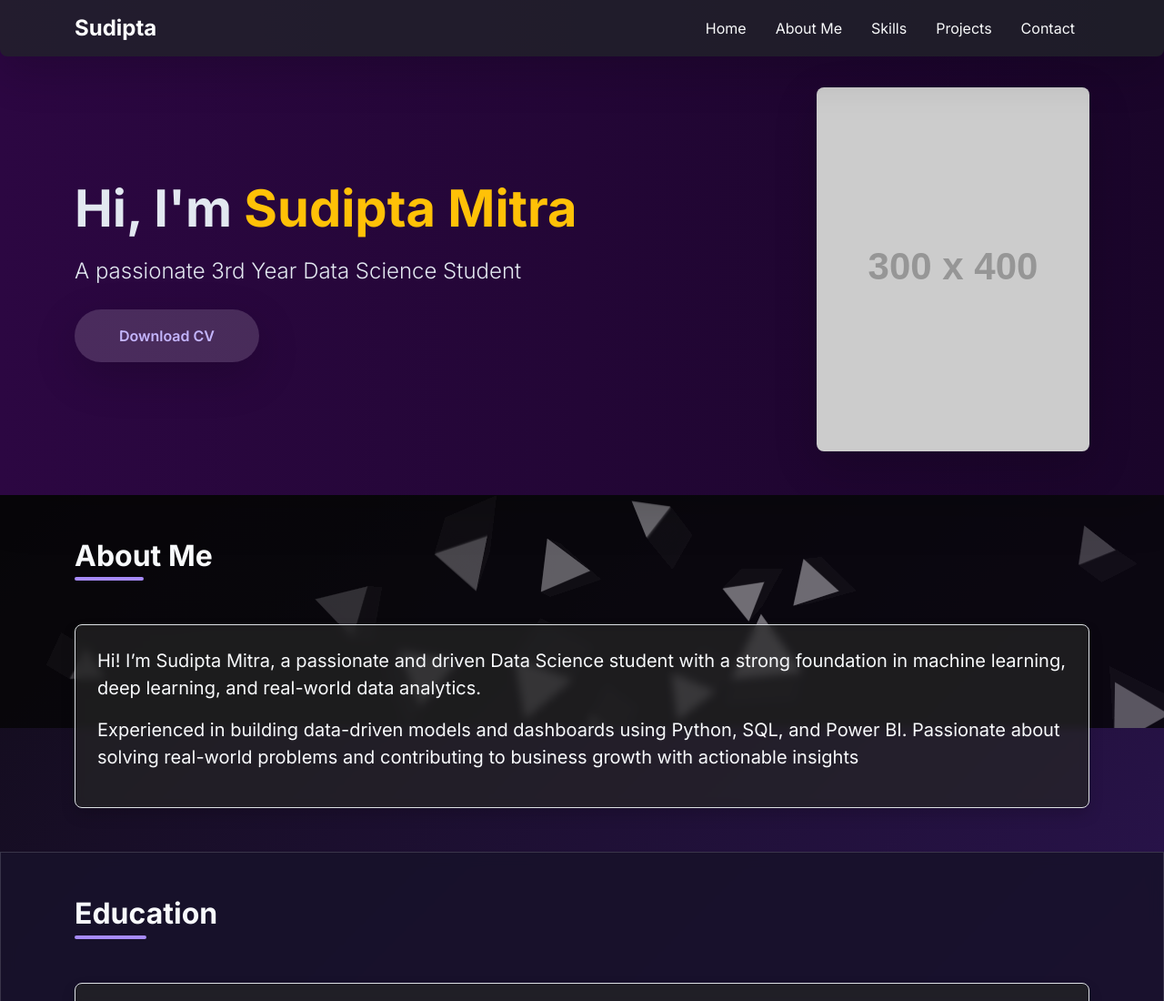
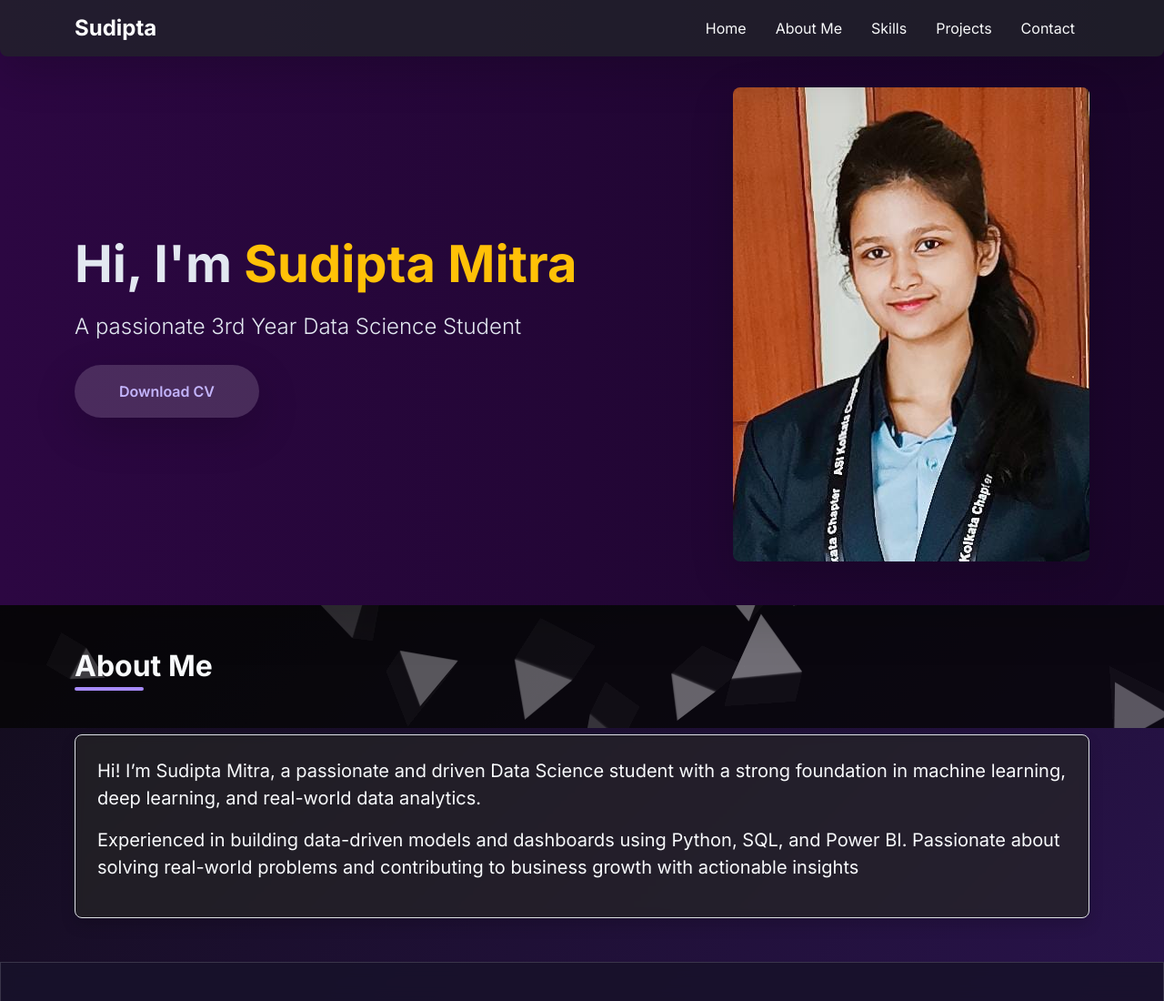
Before and after one commit to Sudipta-Mitra/my_page, a plain HTML site: page index.html in a window 1280 px wide. Shown: the top 1100 px of the page at 91% size. Drawn offline with nearby package versions, Linux system fonts and the light colour scheme; placeholder pictures from the web are drawn by us; a script that the page names is missing.

Commit message:
Update index.html

```diff
--- a/index.html
+++ b/index.html
@@ -199,7 +199,7 @@
                 <!-- Right side: Profile Picture -->
                 <div class="col-md-6 d-flex justify-content-center justify-content-md-end">
                     <div class="mw-100 rounded-3 shadow-lg">
-                        <img src="https://placehold.co/300x400/4c1d95/FFFFFF?text=Your+Photo" alt="Sudipta Mitra Profile Picture" class="img-fluid rounded-3">
+                        <img src="photo.jpeg" alt="Sudipta Mitra Profile Picture" class="img-fluid rounded-3">
                     </div>
                 </div>
             </div>
```
